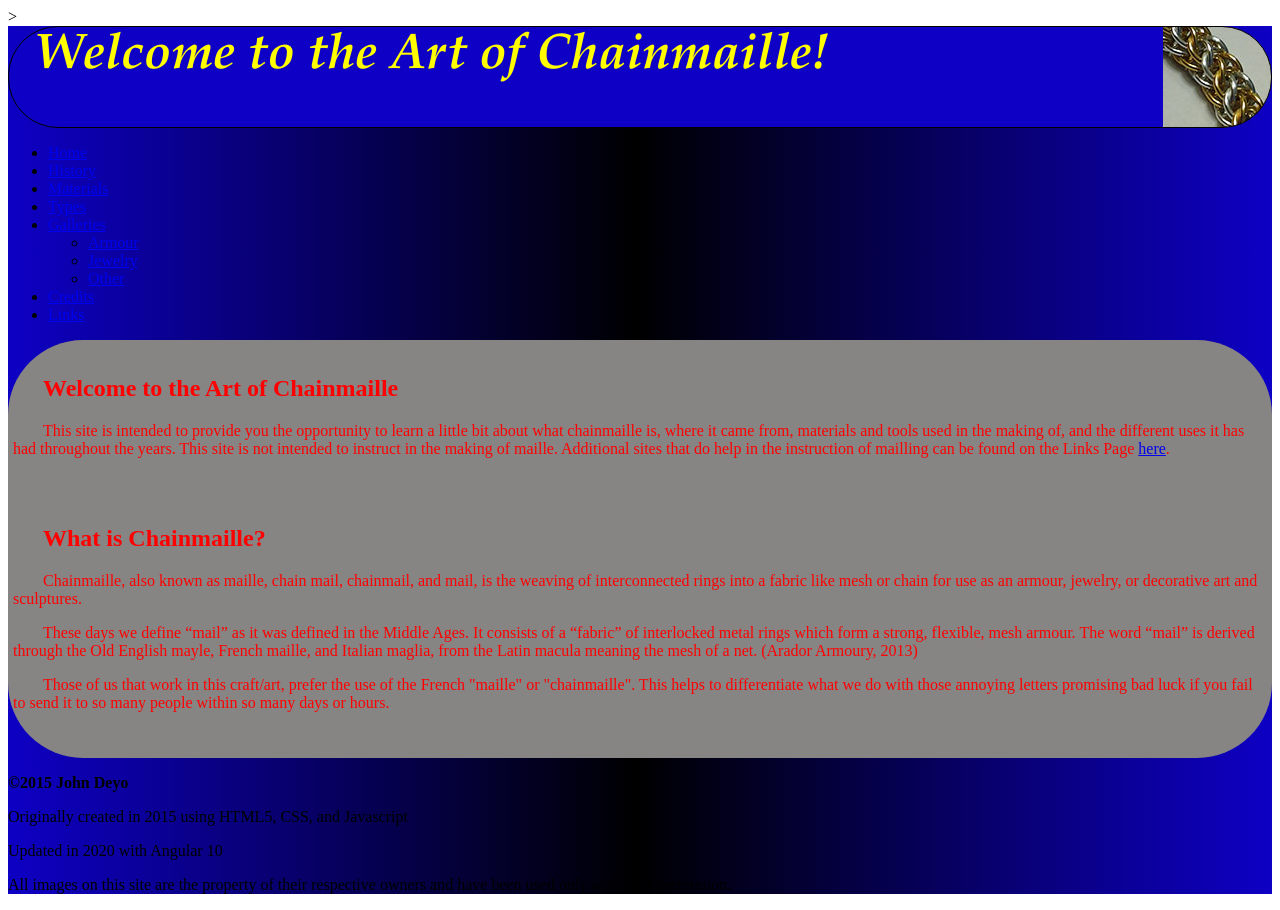
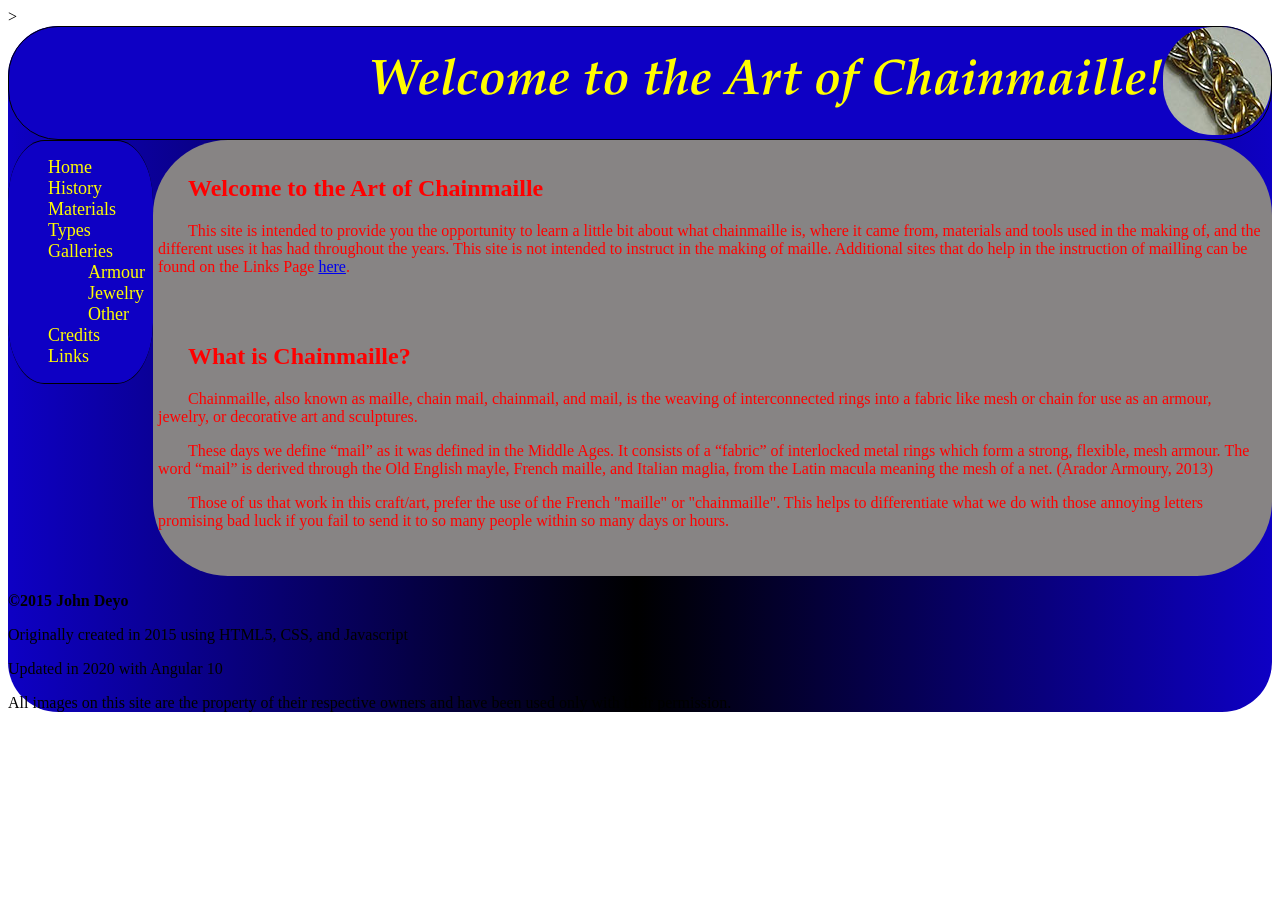
Before and after one commit to Draconis73/Chainmailleweb, an Angular app in the folder chainmaille/: page / in a window 1280 px wide. After the commit the page ends 800 px from the top, so only its background shows below. Built offline with nearby package versions, Linux system fonts and the light colour scheme.

Commit message:
aligned nav and content elements

```diff
--- a/chainmaille/src/app/app.component.css
+++ b/chainmaille/src/app/app.component.css
@@ -3,11 +3,18 @@
   background-image: -moz-linear-gradient(0deg,rgba(14,0,196,1.00) 0%,rgba(0,0,0,1.00) 49.74%,rgba(14,0,196,1.00) 100%);
   background-image: -o-linear-gradient(0deg,rgba(14,0,196,1.00) 0%,rgba(0,0,0,1.00) 49.74%,rgba(14,0,196,1.00) 100%);
   background-image: linear-gradient(90deg,rgba(14,0,196,1.00) 0%,rgba(0,0,0,1.00) 49.74%,rgba(14,0,196,1.00) 100%);
+  border-radius: 50px;
+}
+#content{
+  display: flex;
+  align-items: stretch;
+  width: auto;
+}
+#nav{
+  flex: 0 0 145px;
 }
 
-
 #main {
-  float: right;
   background-color: #878484;
   color: #FF0000;
   border-radius: 75px;
@@ -15,9 +22,7 @@
   padding-bottom: 30px;
   padding-left: 5px;
   padding-right: 10px;
-  height: 100%;
-  width: auto;
-  clear: right;
+  height: auto;
+  width: 100%;
   text-indent: 30px;
-  /*padding-left: 1%;*/
 }
--- a/chainmaille/src/app/app.component.html
+++ b/chainmaille/src/app/app.component.html
@@ -1,7 +1,11 @@
 ><div id="container">
-   <div>
+
     <app-header></app-header>
+    <div id="content">
+      <div id="nav">
         <app-navigation></app-navigation>
+      </div>
+
       <div id="main">
         <router-outlet></router-outlet>
       </div>
--- a/chainmaille/src/app/components/header/header.component.css
+++ b/chainmaille/src/app/components/header/header.component.css
@@ -1,32 +1,56 @@
 #header {
-  height: auto;
-  width: auto;
-  margin-top: 0px;
-  margin-left: 0px;
-  font-size: large;
-  background-image: url(/assets/Images/FPAA16-716small.jpg);
-  background-repeat: no-repeat;
-  background-position: right;
+  display: flex;
+  justify-content: flex-end;
+  align-items: stretch;
+  /*min-height: 100px;*/
+  /*height: auto;*/
+  /*width: 100%;*/
+  /*margin-top: 0px;
+  margin-left: 0px;*/
+  /*font-size: large;*/
+  /*background-image: url(/assets/Images/FPAA16-716small.jpg);*/
+  /*background-repeat: no-repeat;
+  background-position: right;*/
   background-color: #0E00C4;
   border-style: solid;
   border-width: thin;
   border-color: #000000;
   border-radius: 50px;
-  margin-bottom: 0px;
-  min-height: 100px;
+  /*margin-bottom: 0px;*/
+  /*min-height: 100px;*/
 }
-h1 {
+/*h1 {
+  font-style: oblique;
+  font-family: Baskerville, "Palatino Linotype", Palatino, "Century Schoolbook L", "Times New Roman", serif;
+  font-weight: bold;
+  font-size: 50px;*/
+  /*margin-top: auto;
+  margin-bottom: auto;
+  margin-left: auto;
+  padding-left: 25px;
+  padding-top: 0px;*/
+  /*color: #FFFD00;*/
+  /*top: 15%;*/
+  /*position: relative;
+  vertical-align: middle;*/
+
+/*}*/
+
+#text {
+
+  text-align: center;
   font-style: oblique;
   font-family: Baskerville, "Palatino Linotype", Palatino, "Century Schoolbook L", "Times New Roman", serif;
   font-weight: bold;
   font-size: 50px;
-  margin-top: auto;
-  margin-bottom: auto;
-  margin-left: auto;
-  padding-left: 25px;
-  padding-top: 0px;
+  align-content:center;
   color: #FFFD00;
-  top: 15%;
-  position: relative;
-  vertical-align: middle;
+  padding-left: 15px;
+  /*vertical-align: middle;*/
+  /*min-height: 100px;*/
 }
+#logo {
+  flex: 0 0 100px;
+  /*border-style:hidden;*/
+  /*border-radius: 50px;*/
+}
--- a/chainmaille/src/app/components/header/header.component.html
+++ b/chainmaille/src/app/components/header/header.component.html
@@ -1,6 +1,11 @@
 <div id="header">
-  <h1>
-    Welcome to the {{ title }}!
-  </h1>
+  <div id="text">
+    <!--<h1>-->
+      Welcome to the {{ title }}!
+    <!--</h1>-->
+  </div>
+  <div id="logo">
+    <img src="/assets/Images/FPAA16-716small.jpg" style="border-radius: 50px; border-style: hidden" />
+  </div>
   </div>
 <div style="clear:both"></div>
--- a/chainmaille/src/app/components/navigation/navigation.component.css
+++ b/chainmaille/src/app/components/navigation/navigation.component.css
@@ -1,14 +1,8 @@
-/*#navigation {
-  float: left;
-  display: inline;
-  margin-left: 0px;
-  margin-right: 0px;
+#navigation {
   background-color: #0E00C4;
   border-radius: 25%;
   border-top: thin solid #000000;
   border-bottom: thin solid #000000;
-  width: 14%;
-  overflow-x: hidden;
 }
 ul li {
     list-style-type: none;
@@ -24,4 +18,4 @@ ul li a:visited {
       }
 
   ul li a:hover {
-  }*/
+  }
```
Lines whose indentation alone changed are shown as unchanged.
